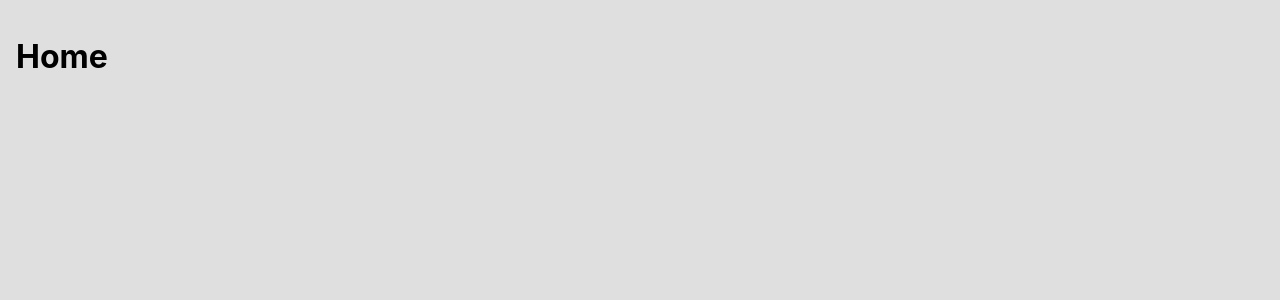
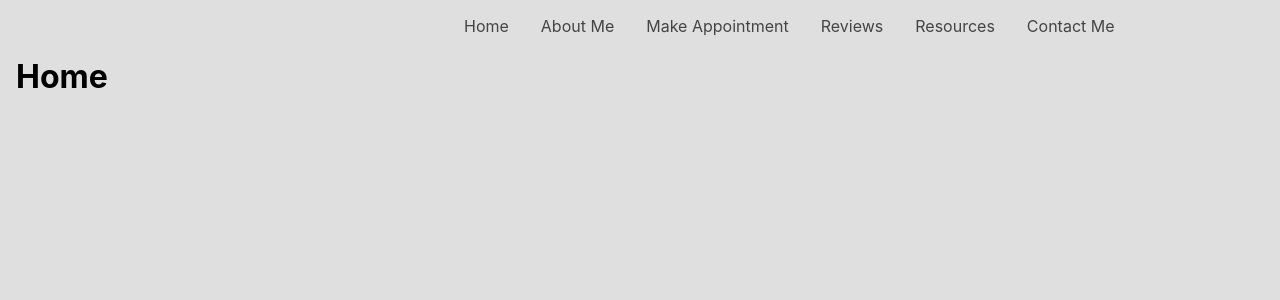
Before and after one commit to jjcavallo5/ssmnutrition, a React (Create React App) app: page / in a window 1280 px wide. Shown: the top 300 px of the page. Built offline with nearby package versions, Linux system fonts and the light colour scheme.

Commit message:
Added basic navigation

```diff
--- a/src/App.js
+++ b/src/App.js
@@ -1,13 +1,23 @@
 import React from "react";
 import "./App.css";
 import { BrowserRouter as Router, Routes, Route } from "react-router-dom";
+import AboutPage from "./pages/about/about";
+import AppointmentsPage from "./pages/appointments/appointments";
+import ContactPage from "./pages/contact/contact";
 import HomePage from "./pages/home/home";
+import ResourcesPage from "./pages/resources/resources";
+import ReviewsPage from "./pages/reviews/reviews";
 
 function App() {
     return (
         <Router>
             <Routes>
+                <Route path="/about" element={<AboutPage />} />
+                <Route path="/appointments" element={<AppointmentsPage />} />
+                <Route path="/contact" element={<ContactPage />} />
                 <Route exact path="/" element={<HomePage />} />
+                <Route path="/resources" element={<ResourcesPage />} />
+                <Route path="/reviews" element={<ReviewsPage />} />
             </Routes>
         </Router>
     );
--- /dev/null
+++ b/src/components/navbar/navbar.js
@@ -0,0 +1,31 @@
+import React from "react";
+import styles from "./navbar.module.css";
+
+import { Link } from "react-router-dom";
+
+const NavBar = () => {
+    return (
+        <div className={styles.navContainer}>
+            <Link className={styles.links} to="/">
+                Home
+            </Link>
+            <Link className={styles.links} to="/about">
+                About Me
+            </Link>
+            <Link className={styles.links} to="/appointments">
+                Make Appointment
+            </Link>
+            <Link className={styles.links} to="/reviews">
+                Reviews
+            </Link>
+            <Link className={styles.links} to="/resources">
+                Resources
+            </Link>
+            <Link className={styles.links} to="/contact">
+                Contact Me
+            </Link>
+        </div>
+    );
+};
+
+export default NavBar;
--- /dev/null
+++ b/src/components/navbar/navbar.module.css
@@ -0,0 +1,12 @@
+.navContainer {
+    width: 800px;
+    display: flex;
+    flex-direction: row;
+    gap: 2rem;
+    align-self: end;
+}
+
+.links {
+    color: #444;
+    text-decoration: none;
+}
--- a/src/pages/about/about.jsx
+++ b/src/pages/about/about.jsx
@@ -1,9 +1,12 @@
 import React from "react";
 import styles from './about.module.css'
+
+import NavBar from "../../components/navbar/navbar";
 
 const AboutPage = () => {
     return (
         <div className={styles.container}>
+            <NavBar />
             <h1>About</h1>
         </div>
     )
--- a/src/pages/appointments/appointments.jsx
+++ b/src/pages/appointments/appointments.jsx
@@ -1,9 +1,12 @@
 import React from "react";
 import styles from './appointments.module.css'
+
+import NavBar from "../../components/navbar/navbar";
 
 const AppointmentsPage = () => {
     return (
         <div className={styles.container}>
+            <NavBar />
             <h1>Appointments</h1>
         </div>
     )
--- a/src/pages/contact/contact.jsx
+++ b/src/pages/contact/contact.jsx
@@ -1,9 +1,12 @@
 import React from "react";
 import styles from './contact.module.css'
+
+import NavBar from "../../components/navbar/navbar";
 
 const ContactPage = () => {
     return (
         <div className={styles.container}>
+            <NavBar />
             <h1>Contact</h1>
         </div>
     )
--- a/src/pages/home/home.jsx
+++ b/src/pages/home/home.jsx
@@ -1,10 +1,14 @@
 import React from "react";
 import styles from './home.module.css'
+
+import NavBar from "../../components/navbar/navbar";
 
 const HomePage = () => {
     return (
         <div className={styles.container}>
+            <NavBar />
             <h1>Home</h1>
+
         </div>
     )
 }
--- a/src/pages/resources/resources.jsx
+++ b/src/pages/resources/resources.jsx
@@ -1,9 +1,12 @@
 import React from "react";
 import styles from './resources.module.css'
+
+import NavBar from "../../components/navbar/navbar";
 
 const ResourcesPage = () => {
     return (
         <div className={styles.container}>
+            <NavBar />
             <h1>Resources</h1>
         </div>
     )
--- a/src/pages/reviews/reviews.jsx
+++ b/src/pages/reviews/reviews.jsx
@@ -1,9 +1,12 @@
 import React from "react";
 import styles from './reviews.module.css'
+
+import NavBar from "../../components/navbar/navbar";
 
 const ReviewsPage = () => {
     return (
         <div className={styles.container}>
+            <NavBar />
             <h1>Reviews</h1>
         </div>
     )
```
